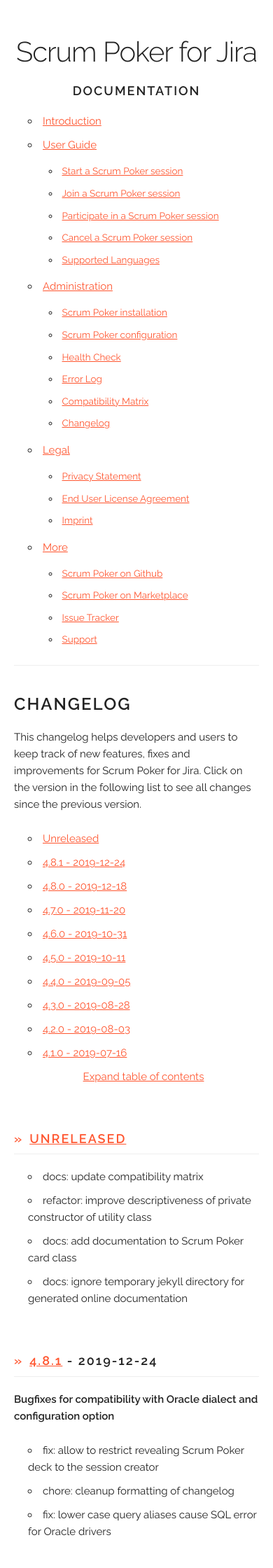
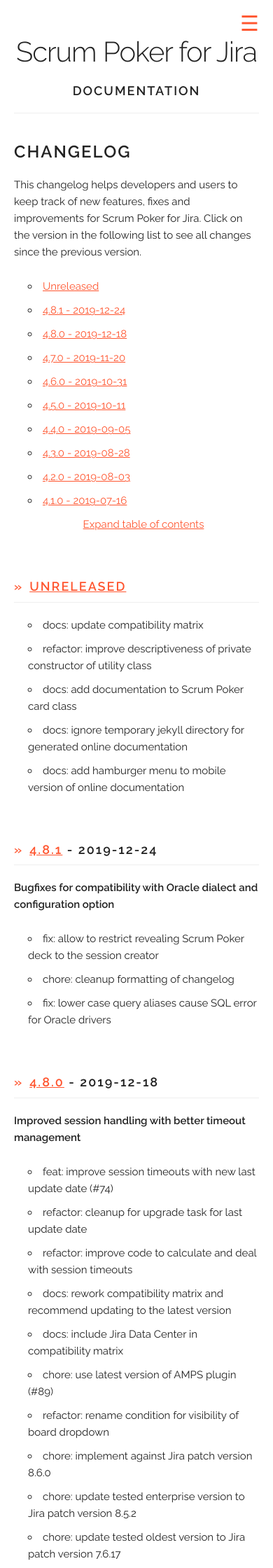
Before and after one commit to codescape/jira-scrum-poker, a Jekyll site: the page built from docs/changelog.md, in a window 390 px wide. Shown: the top 2240 px of the page at 70% size. Built offline with Jekyll 4.4.1, drawn with Linux system fonts in a browser that asks for light colours; nearby versions of some CDN libraries.

Commit message:
docs: add hamburger menu to mobile version of online documentation

```diff
--- a/docs/_layouts/default.html
+++ b/docs/_layouts/default.html
@@ -28,6 +28,7 @@
 
     <div class="navbar-spacer"></div>
     <nav class="navbar">
+        <a href="#top" class="hamburger">&#9776;</a>
         <div class="container">
             <ul class="navbar-list">
                 <li class="navbar-item"><a class="navbar-link" href="/">Introduction</a></li>
--- a/docs/css/custom.css
+++ b/docs/css/custom.css
@@ -98,6 +98,24 @@
   display: block;
   text-align: center; }
 
+.navbar .hamburger {
+  display: block;
+  position: fixed;
+  right: 10px;
+  top: 10px;
+  text-decoration: none;
+  font-size: 2em;
+  padding: 0 10px;
+  background: rgba(255, 255, 255, 0.5);
+  border-radius: 3px; }
+
+.navbar .navbar-list {
+  display: none; }
+
+.navbar.responsive .navbar-list {
+  display: block;
+  width: 100%; }
+
 /* Larger than phone */
 
 @media (min-width: 550px) {
@@ -115,6 +133,9 @@
 /* Larger than tablet */
 
 @media (min-width: 750px) {
+
+    .navbar .hamburger {
+      display: none; }
 
     /* Navbar */
 
--- a/docs/js/site.js
+++ b/docs/js/site.js
@@ -16,6 +16,22 @@
     $('a[href*="#"]').on('click', smoothScroll);
     createBackToTopButton();
     reduceTableOfContents();
+  }
+
+  $(".hamburger").click(function() {
+    if($('.navbar.responsive').length > 0) {
+      $('.navbar').removeClass('responsive');
+    } else {
+      $('.navbar').addClass('responsive');
+      scrollToNav();
+    }
+  });
+
+  function scrollToNav() {
+    $('body,html').animate({
+      scrollTop: $('.navbar').position().top
+    }, 800);
+    return false;
   }
 
   function reduceTableOfContents() {
```
Also changed, not shown: docs/changelog.md.
